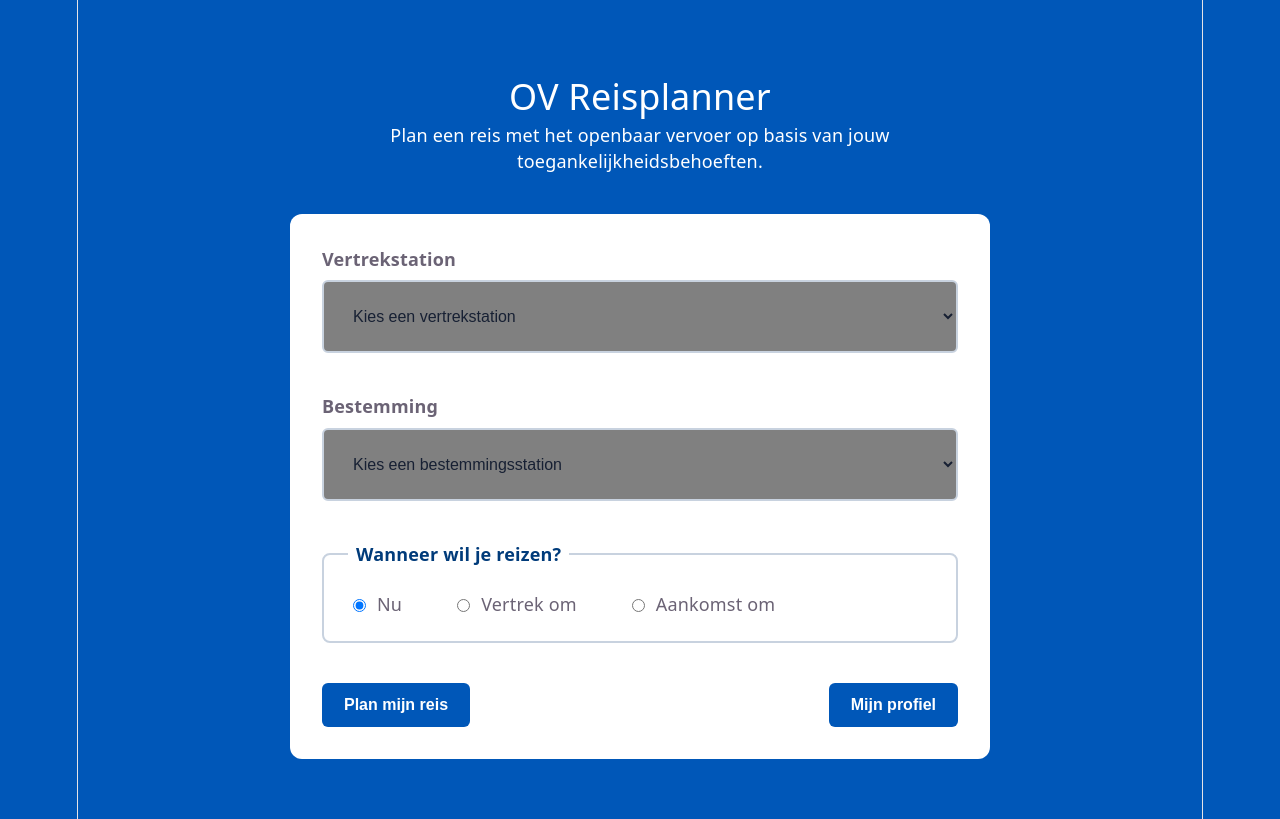
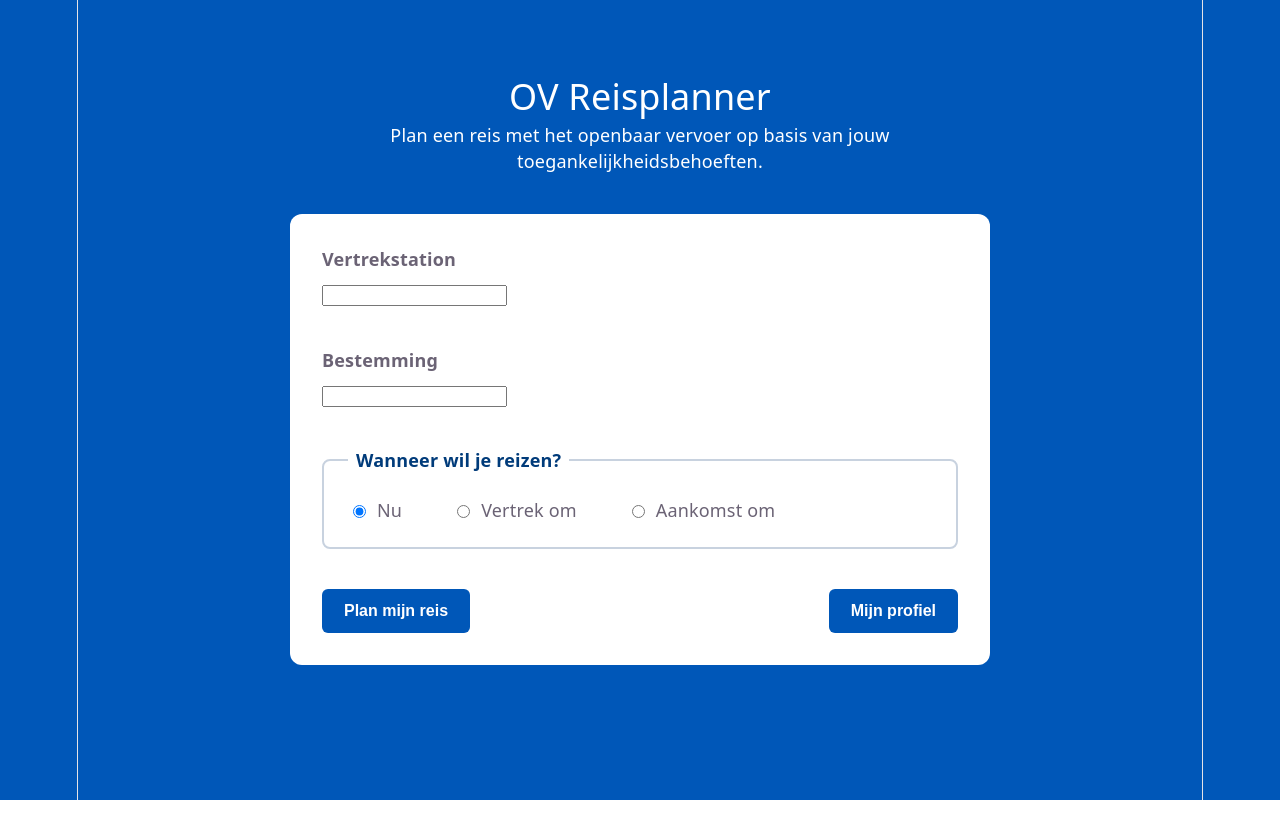
Before and after one commit to FLechheb/HBO-SD-project---Routeplanner, a React (Vite) app in the folder frontend/: page / in a window 1280 px wide. Built offline with nearby package versions, Linux system fonts and the light colour scheme.

Commit message:
RouteForm aangepast

```diff
--- a/frontend/src/App.tsx
+++ b/frontend/src/App.tsx
@@ -5,6 +5,7 @@ import type { DummyRoute } from "./types/route.ts";
 import RouteResult from "./components/RouteResult.tsx";
 import RouteForm from "./components/Routeform";
 import ProfilePage from "./components/ProfilePage";
+import type { Station } from "./services/stationService";
 import {
   loadProfile,
   saveProfile,
@@ -12,14 +13,13 @@ import {
 } from "./utils/profileStorage";
 
 const route: DummyRoute = dummyRoute;
-const stations = route.stops.map((stop) => stop.stopName);
 
 type TimeMode = "now" | "departure" | "arrival";
 type Page = "planner" | "profile" | "results";
 
 function App() {
-  const [departure, setDeparture] = useState("");
-  const [destination, setDestination] = useState("");
+  const [departure, setDeparture] = useState<Station | null>(null);
+  const [destination, setDestination] = useState<Station | null>(null);
   const [timeMode, setTimeMode] = useState<TimeMode>("now");
   const [date, setDate] = useState("");
   const [time, setTime] = useState("");
@@ -76,7 +76,6 @@ function App() {
           </p>
 
           <RouteForm
-            stations={stations}
             departure={departure}
             destination={destination}
             timeMode={timeMode}
@@ -103,8 +102,8 @@ function App() {
 
           <RouteResult
             route={route}
-            departure={departure}
-            destination={destination}
+            departure={departure?.name ?? ""}
+            destination={destination?.name ?? ""}
             selectedFacilities={profile.selectedFacilities}
             transferTime={profile.transferTime}
           />
--- a/frontend/src/components/Routeform.tsx
+++ b/frontend/src/components/Routeform.tsx
@@ -1,13 +1,15 @@
+import StationPicker from "./StationPicker";
+import type { Station } from "../services/stationService";
+
 interface RouteFormProps {
-  stations: string[];
-  departure: string;
-  destination: string;
+  departure: Station | null;
+  destination: Station | null;
   timeMode: "now" | "departure" | "arrival";
   date: string;
   time: string;
 
-  setDeparture: (value: string) => void;
-  setDestination: (value: string) => void;
+  setDeparture: (station: Station | null) => void;
+  setDestination: (station: Station | null) => void;
   setTimeMode: (value: "now" | "departure" | "arrival") => void;
   setDate: (value: string) => void;
   setTime: (value: string) => void;
@@ -18,7 +20,6 @@ interface RouteFormProps {
 
 
 function RouteForm({
-  stations,
   departure,
   destination,
   timeMode,
@@ -34,39 +35,19 @@ function RouteForm({
 }: RouteFormProps) {
   return (
     <form onSubmit={onSubmit}>
-      <div>
-        <label htmlFor="departure">Vertrekstation</label>
-       <select
-         id="departure"
-         value={departure}
-         onChange={(event) => setDeparture(event.target.value)}
-       >
-         <option value="">Kies een vertrekstation</option>
+      <StationPicker
+        id="departure"
+        label="Vertrekstation"
+        selected={departure}
+        onSelect={setDeparture}
+      />
 
-         {stations.map((station) => (
-           <option key={station} value={station}>
-             {station}
-           </option>
-         ))}
-       </select>
-      </div>
-
-      <div>
-        <label htmlFor="destination">Bestemming</label>
-        <select
-          id="destination"
-          value={destination}
-          onChange={(event) => setDestination(event.target.value)}
-        >
-          <option value="">Kies een bestemmingsstation</option>
-
-          {stations.map((station) => (
-            <option key={station} value={station}>
-              {station}
-            </option>
-          ))}
-        </select>
-      </div>
+      <StationPicker
+        id="destination"
+        label="Bestemming"
+        selected={destination}
+        onSelect={setDestination}
+      />
 
       <fieldset>
         <legend>Wanneer wil je reizen?</legend>
--- /dev/null
+++ b/frontend/src/components/StationPicker.tsx
@@ -0,0 +1,82 @@
+import { useEffect, useState } from "react";
+import { searchStations, type Station } from "../services/stationService";
+
+interface StationPickerProps {
+  id: string;
+  label: string;
+  selected: Station | null;
+  onSelect: (station: Station | null) => void;
+}
+
+function StationPicker({
+                         id,
+                         label,
+                         selected,
+                         onSelect,
+                       }: StationPickerProps) {
+  const [query, setQuery] = useState(selected?.name ?? "");
+  const [results, setResults] = useState<Station[]>([]);
+  const [error, setError] = useState("");
+
+  useEffect(() => {
+    if (query.trim().length < 2 || selected?.name === query) {
+      return;
+    }
+
+    let active = true;
+    const timer = window.setTimeout(() => {
+      searchStations(query.trim())
+        .then((stations) => {
+          if (active) setResults(stations);
+        })
+        .catch(() => {
+          if (active) setError("Stations zoeken is niet gelukt.");
+        });
+    }, 300);
+
+    return () => {
+      active = false;
+      window.clearTimeout(timer);
+    };
+  }, [query, selected]);
+
+  return (
+    <div>
+      <label htmlFor={id}>{label}</label>
+      <input
+        id={id}
+        value={query}
+        autoComplete="off"
+        onChange={(event) => {
+          setQuery(event.target.value);
+          setResults([]);
+          setError("");
+          onSelect(null);
+        }}
+      />
+
+      {error && <p role="alert">{error}</p>}
+
+      {results.length > 0 && (
+        <ul>
+          {results.map((station) => (
+            <li key={station.gtfsId}>
+              <button
+                type="button"
+                onClick={() => {
+                  setQuery(station.name);
+                  setResults([]);
+                  onSelect(station);
+                }}
+              >
+                {station.name}
+              </button>
+            </li>
+          ))}
+        </ul>
+      )}
+    </div>
+  );
+}
+
+export default StationPicker;
--- /dev/null
+++ b/frontend/src/services/stationService.ts
@@ -0,0 +1,16 @@
+export interface Station {
+  gtfsId: string;
+  name: string;
+}
+
+export async function searchStations(name: string): Promise<Station[]>
+{
+  const response = await fetch(
+    `${import.meta.env.VITE_API_URL}/api/routes/stations?name=${encodeURIComponent(name)}`,);
+
+  if (!response.ok) {
+    throw new Error(`Stations zoeken mislukt (${response.status})`);
+  }
+
+  return (await response.json()) as Station[];
+}
```
Also changed, not shown: 1 other file (tests, documents, lock files or other folders).
